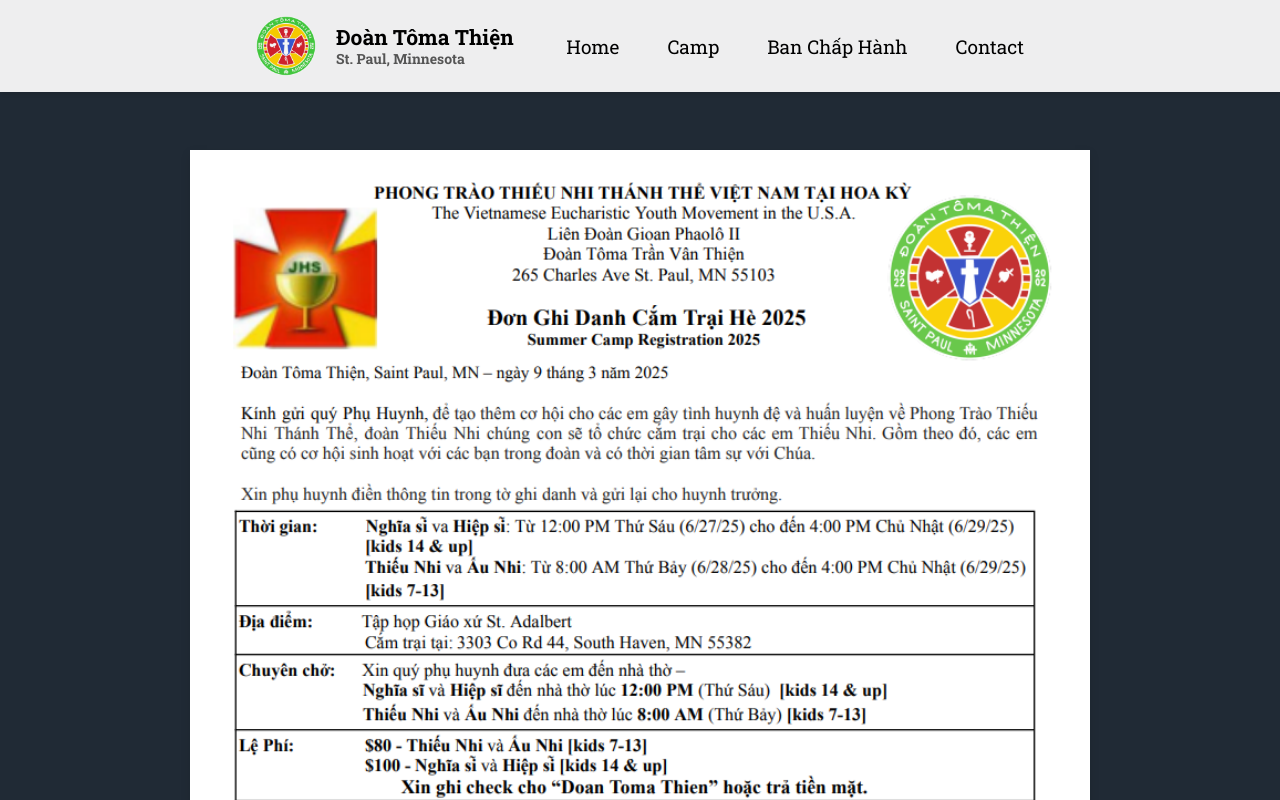
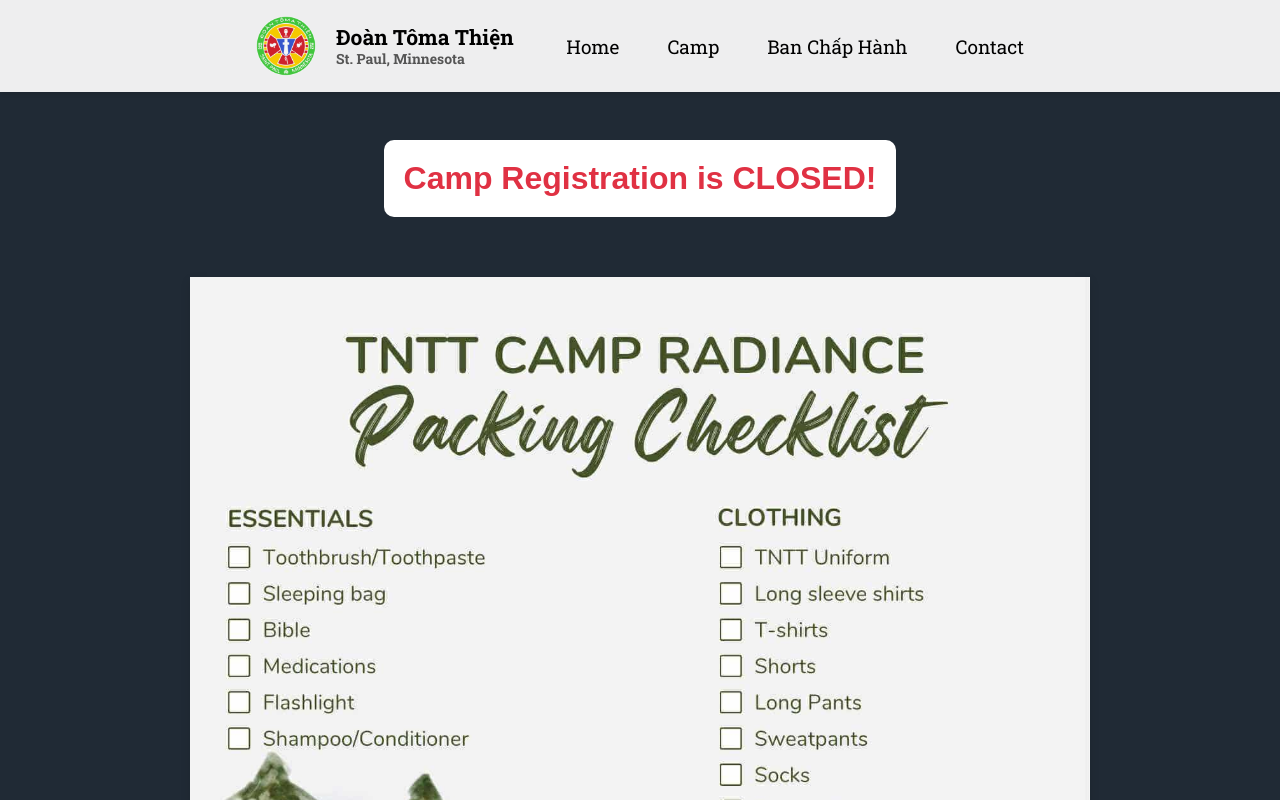
Before and after one commit to ngmymy/dttwebsite, a Next.js app: page /camp in a window 1280 px wide. Shown: the top 800 px of the page. Built offline with nearby package versions, Linux system fonts and the light colour scheme.

Commit message:
updated camp page with closed and packing list

```diff
--- a/pages/camp-2025/camp2025info.js
+++ b/pages/camp-2025/camp2025info.js
@@ -3,17 +3,8 @@
 export default function camp2025info() {
     return (
         <section className={styles.campInfo}>
-            {/* <h1>Camp Radiance 2025</h1> */}
-            {/* <hr className={styles.formLineBreak}></hr> */}
             <div className={styles.infoBox}>
-                {/* <p><strong>Dates:</strong> June 27th - June 29th, 2025</p>
-                <p><strong>Fees:</strong> $80 for ages from 7 to 13, $100 for 14+ y/o</p>
-                {/* <p className={styles.highlight}><strong>Registration Due Date:</strong> May 15, 2025</p> */}
-                {/*<p><strong>Location:</strong> Stearns Scout Camp, MN</p>
-                <p><strong>Leaders in Charge:</strong> Tyler Pham, Sarah Pham, Mi Pham</p> */}
-                {/* <object data="/PermissonForm.pdf" type="application/pdf" frameborder="0" width="100%" height="600px">
-                    <embed src="https://docs.google.com/document/d/1Yyl25EDS_xq0VaSSOk5JcVm4UdTnarDCq3IBWX5sjQ4/preview?usp=sharing" width="100%" height="600px"/>
-                </object> */}
+                <img src="camp/packing_list.jpg" alt="Packing List" width="100%"></img>
                 <img src="camp/campform1.png" alt="Camp Rules" width="100%"></img>
                 <img src="camp/campform2.png" alt="Camp Rules" width="100%"></img>
             </div>
--- a/pages/camp.js
+++ b/pages/camp.js
@@ -14,8 +14,9 @@
             {header()}
             <main className={styles.main}>
                 <div className={styles.container}>
+                    <h1 className={styles.campClosed}>Camp Registration is CLOSED!</h1>
                     {camp2025info()}
-                    {camp2025form()}
+                    {/* {camp2025form()} */}
                 </div>
             </main>
             {footer()}
--- a/styles/Home.module.css
+++ b/styles/Home.module.css
@@ -359,6 +359,16 @@
   margin-top: 50px;
 }
 
+.campClosed {
+  background-color: #ffffff;
+  color: #e03143;
+  padding: 20px;
+  border-radius: 10px;
+  text-align: center;
+  font-size: 2rem;
+  margin-top: 20px;
+}
+
 @media screen and (max-width: 850px) {
   .main {
     margin-top: 20%;
```
Also changed, not shown: public/camp/packing_list.jpg (added).
